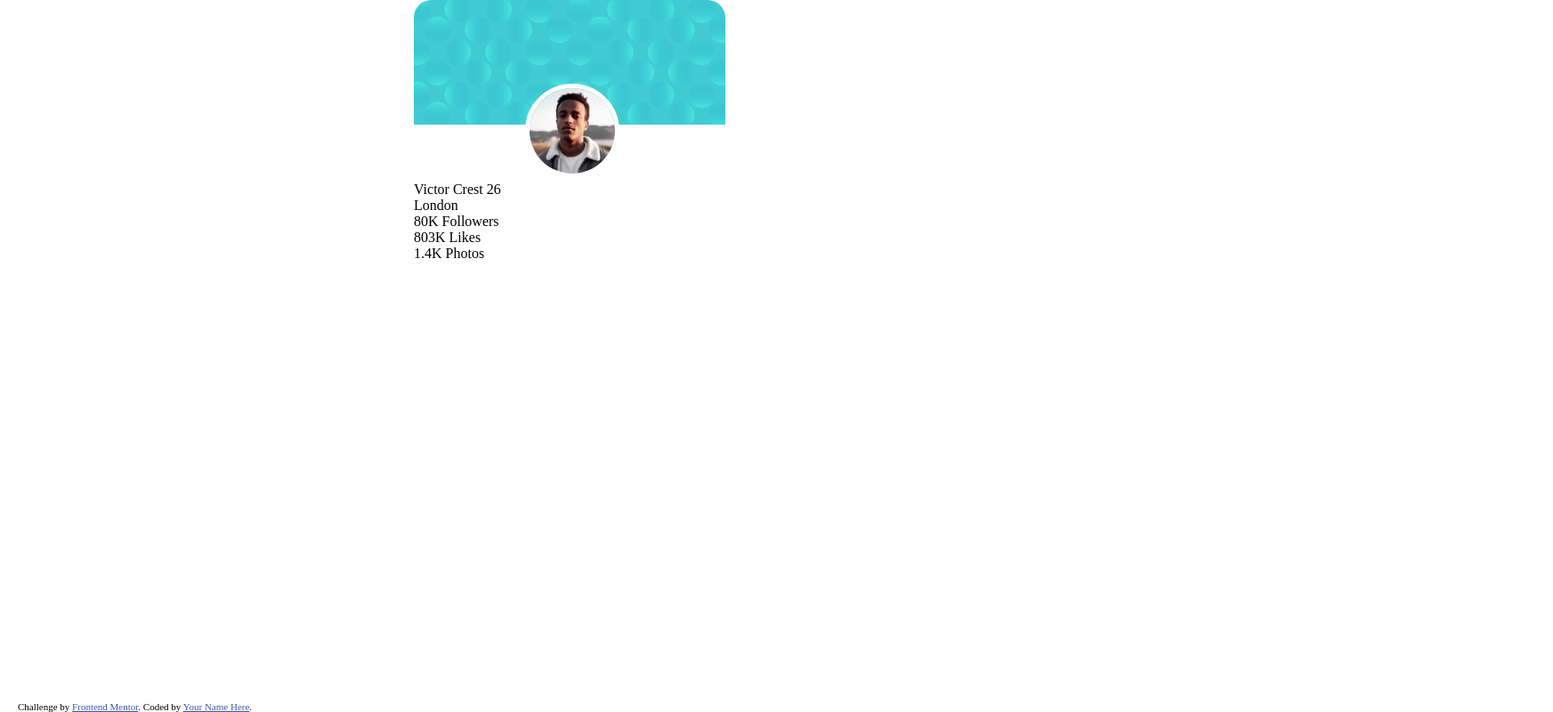
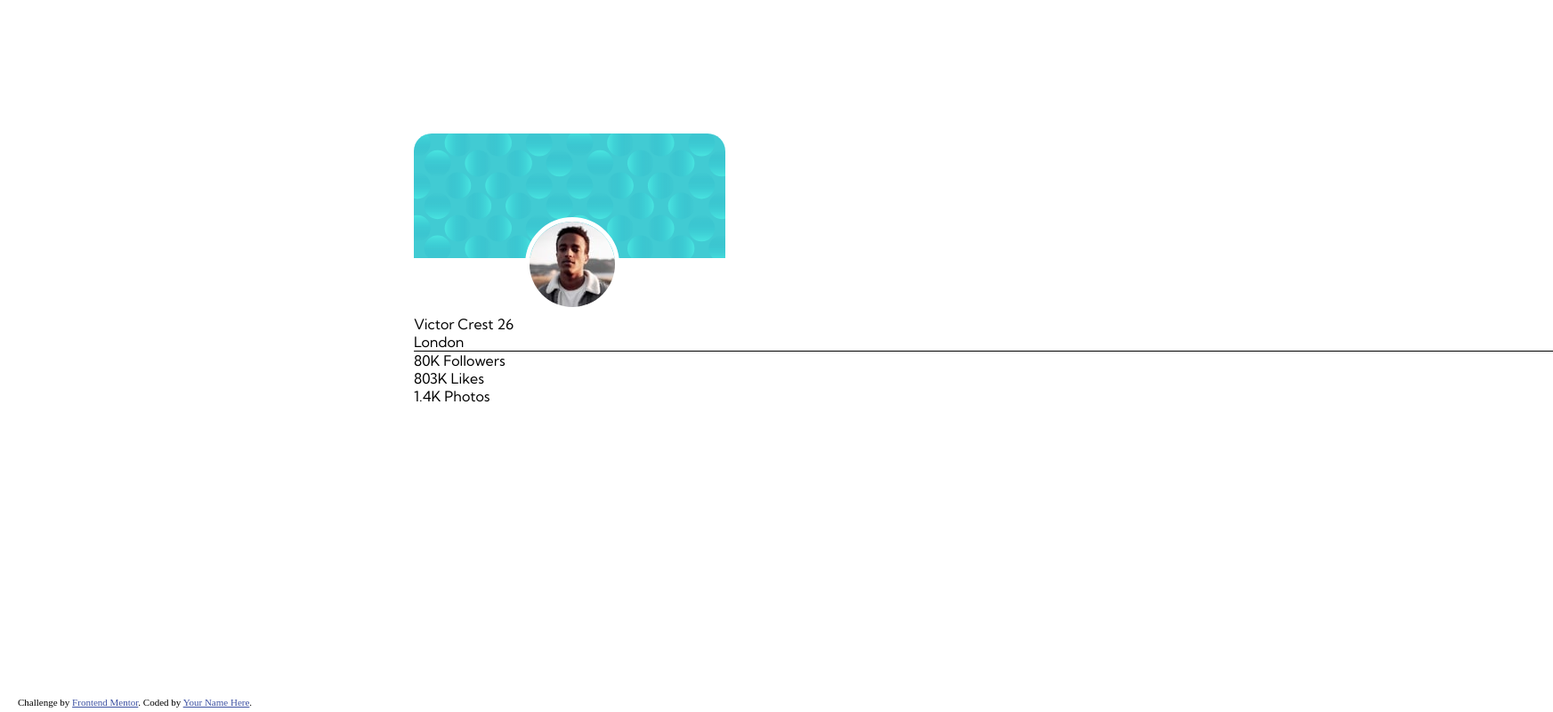
Before and after one commit to FlorentParis/ProfileCardComponent, a plain HTML site: page index.html in a window 1280 px wide. Shown: the whole page at 89% size, 1745 px wide, since content can reach past the window. Drawn offline with Linux system fonts and the light colour scheme.

Commit message:
bg card and pic

```diff
--- a/style.css
+++ b/style.css
@@ -1,14 +1,18 @@
+@import url('https://fonts.googleapis.com/css2?family=Kumbh+Sans:wght@400;700&display=swap');
 body{
     margin: 0;
     height: 100vh;
     position: relative;
 }
-
 #card{
     width: 350px;
-    height: 400px;
-    display: block;
-    margin: auto auto;
+    height: 500px;
+    position: absolute;
+    top: 50%; left: 50%;
+    transform: translate(-50%, -50%);
+}
+span{
+    font-family: Kumbh Sans;
 }
 #card svg{
     border-radius: 20px 20px 0 0;
@@ -19,10 +23,18 @@ body{
     margin-top: -50px;
     margin-left: 125px;
 }
+#card #profil span{
+    text-align: center;
+}
+#card #social{
+    height: 150px;
+    width: 100vw;
+    border-top: 1px solid black;
+}
 .attribution {
     font-size: 11px;
     position: absolute;
-    bottom: 0px;
+    bottom: 5px;
     left: 20px;
 }
 .attribution a {
```
